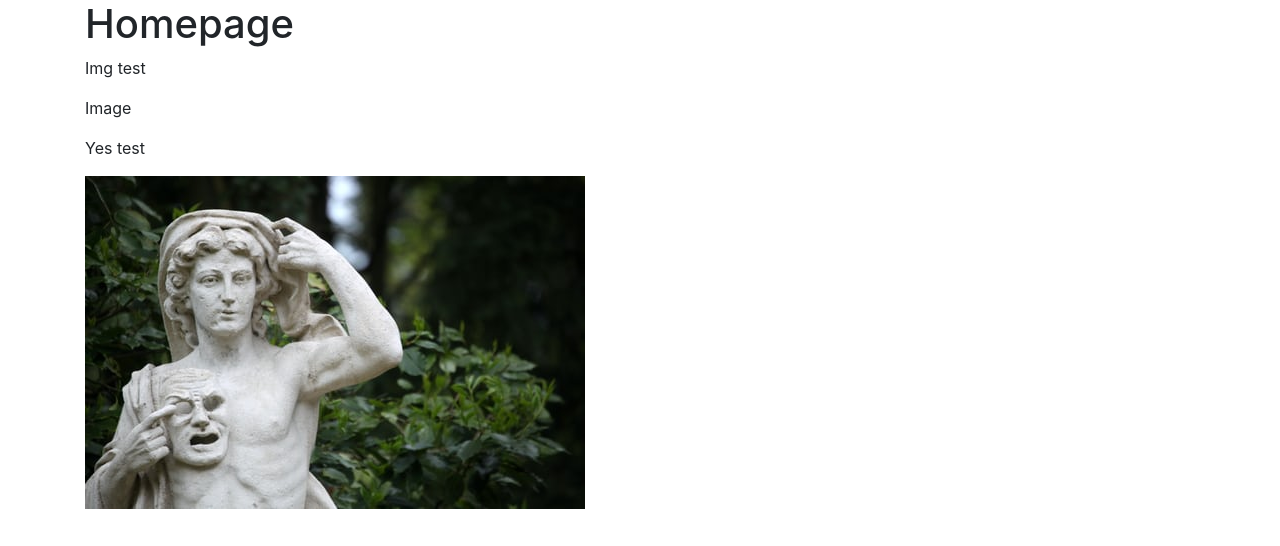
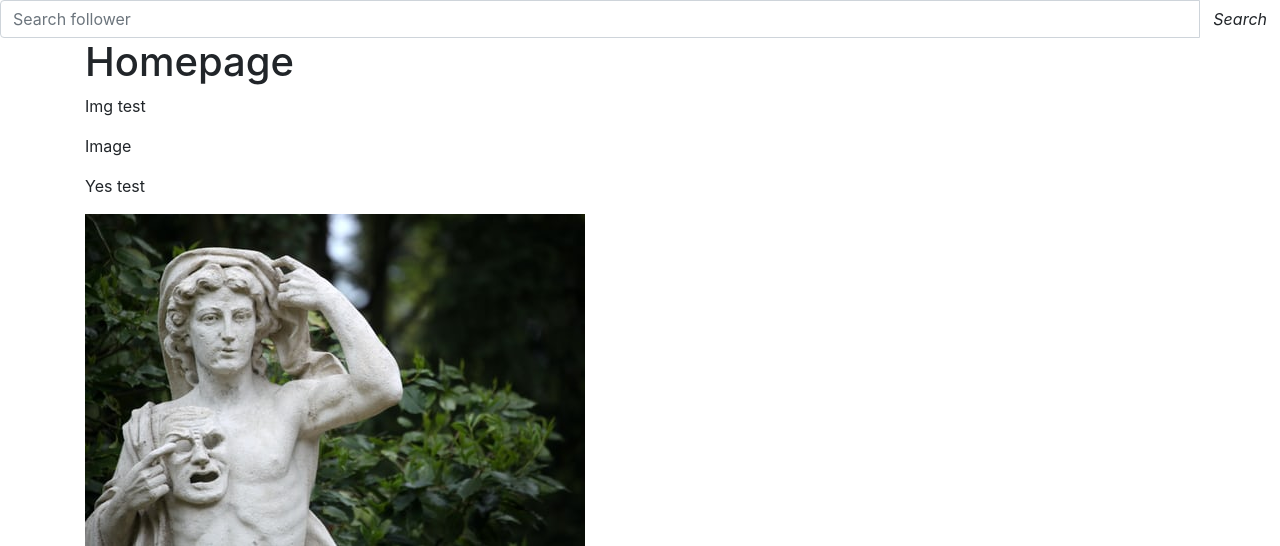
Before and after one commit to brenda-wanjiku/instagram, a Django app: page / in a window 1280 px wide. Shown: the part 74-620 px from the top of the page. Run offline with Django 3.2, Linux system fonts and the light colour scheme; data comes from the database, SQL or seed files in the repository; some libraries are stand-ins or nearby versions.

Commit message:
Creates search functionality that redirects to search page

```diff
--- a/instagram/insta/models.py
+++ b/instagram/insta/models.py
@@ -23,6 +23,12 @@ class Image(models.Model):
         updated_caption = cls.objects.get(id=id)
         return updated_image
 
+    @classmethod
+    def search_image(cls,search_term):
+        images = cls.objects.filter(img_name__icontains=search_term)
+        return images
+
+
 
 class Profile(models.Model):
     profile_photo = models.CharField(max_length=30)
--- a/instagram/insta/templates/navbar.html
+++ b/instagram/insta/templates/navbar.html
@@ -16,6 +16,18 @@
                 </div>
             </div>
     </div>
+    <!--- Search form-->
+    <div class="navbar-right">
+        <form class="navabr-form" role="Search" action="{% url 'search_results' %}">
+            <div class="input-group">
+                <input type="text" class="form-control" placeholder="Search follower" name="">
+                <div class="input-group-btn">
+                    <button class="btn btn-default" type="submit"><i class="glyphicon glyphicon-search">Search </i></button>
+                </div>
+            </div>
+        </form>
+    </div>
+    <!-- End form -->
     </nav>
 </body>
 <style>
--- a/instagram/insta/urls.py
+++ b/instagram/insta/urls.py
@@ -7,6 +7,7 @@ from django.conf.urls.static import static
 
 urlpatterns=[
     path('', views.welcome, name='homepage'),
+    path('search/', views.search_results, name='search_results')
 ]
 if settings.DEBUG:
     urlpatterns+= static(settings.MEDIA_URL,document_root = settings.MEDIA_ROOT)
--- a/instagram/insta/views.py
+++ b/instagram/insta/views.py
@@ -6,3 +6,16 @@ from .models import Image
 def welcome(request):
     images = Image.objects.all()
     return render(request, 'homepage.html', {'images': images})
+
+
+def search_results(request):
+    if 'image' in request.GET and request.GET['image']:
+        searched_term = request.GET.get('image')
+        searched_images = Image.search_image(searched_term)
+        message = f"{searched_images}"
+
+        return render(request, 'search.html', {'message':message,'images':images})
+
+    else:
+        message = "You haven't searched for any term"
+        return render(request, 'search.html',{'message':message})
```
Also changed, not shown: instagram/insta/templates/search.html (added, +26 -0 lines).
